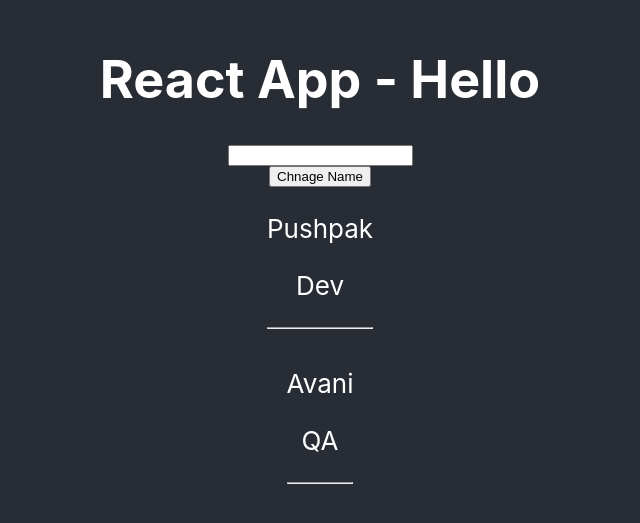
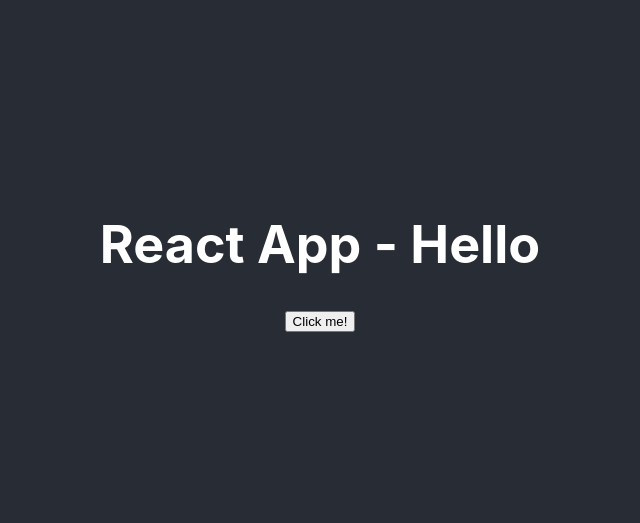
Before and after one commit to pushpk/Receipe_Builder_React, a React (Create React App) app: page / in a window 1280 px wide. Shown: the part 145-668 px from the top of the page, without its empty margins (320-960 px from the left). Built offline with nearby package versions, Linux system fonts and the light colour scheme.

Commit message:
adding conditional

```diff
--- a/src/App.js
+++ b/src/App.js
@@ -1,35 +1,49 @@
 import React, { Component } from 'react';
 import './App.css';
-import UserInput from './UserInput/UserInput'
-import UserOutput from './UserOutput/UserOutput'
+import Person from './Person/Person'
 
 class App extends Component {
 
-  state = [
-    {name : 'Pushpak', job : 'Dev'},
-    {name : 'Avani', job : 'QA'}
-  ]
 
-  changeNames(event)
-  {
-    this.setState([ {name : event.target.value, job : 'Dev'},
-    {name : 'Avani 3', job : 'QA'}]
-     )
+  state = {
+    persons: [
+      { name: 'Max', age: 28 },
+      { name: 'Manu', age: 25 },
+      { name: 'Step', age: 26 },
+
+
+    ],
+    toggleShowHidePerson: false
   }
 
-  render (){
+  ClickHandler = () => {
+    const show = this.state.toggleShowHidePerson;
+    this.setState({ toggleShowHidePerson: !show });
+  }
 
-    return(
-    <div className="App">
-      <header className="App-header">
-       <h1>React App - Hello</h1>
-        <UserInput changeName={this.changeNames.bind(this)} />
+  render() {
+  var person = null;
+    if(this.state.toggleShowHidePerson){
+      person = (
+        <div>
+        <Person name={this.state.persons[0].name} age={this.state.persons[0].age} />
+        <Person name={this.state.persons[1].name} age={this.state.persons[1].age} >ddd</Person>
+        <Person name={this.state.persons[2].name} age={this.state.persons[2].age} > Hobbies :  Play</Person>
+      </div>
+      )
+    }
 
-       <button onClick={this.changeNames.bind(this)} value="Change Name">Chnage Name</button>
-        <UserOutput   name={this.state[0].name} job={this.state[0].job} />
-        <UserOutput name={this.state[1].name} job={this.state[1].job} />
-      </header>
-    </div>
+    return (
+      <div className="App">
+        <header className="App-header">
+          <h1>React App - Hello</h1>
+          <button onClick={this.ClickHandler}>Click me!</button>
+
+           {person}
+
+
+        </header>
+      </div>
     )
   }
 }
--- /dev/null
+++ b/src/Person/Person.js
@@ -0,0 +1,13 @@
+import React from 'react';
+
+const person = (props) => {
+return(
+    <div>
+     <p> I am {props.name} and I am {props.age} old!</p>
+<p>{props.children}</p>
+     </div>
+     );
+}
+
+
+export default person;
--- a/src/UserInput/UserInput.js
+++ /dev/null
@@ -1,14 +0,0 @@
-import React, { Component } from 'react';
-
-
-class UserInput extends Component{
-
-    render(props){
-        return(
-        <input type="text" onChange={this.props.changeName}/>
-        )
-
-    }
-}
-
-export default UserInput;
```
